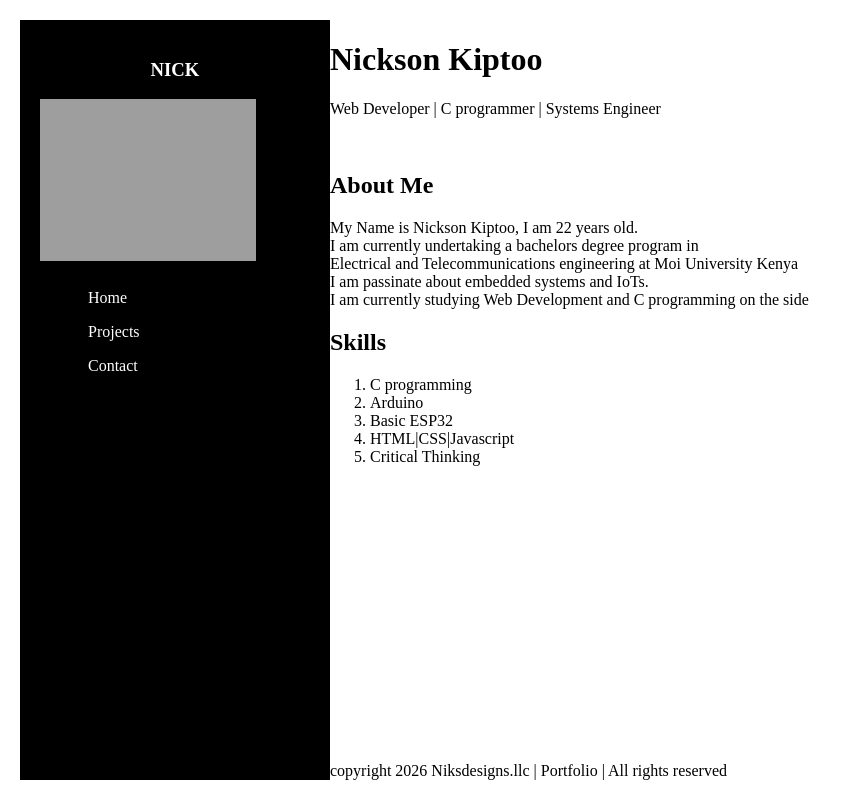
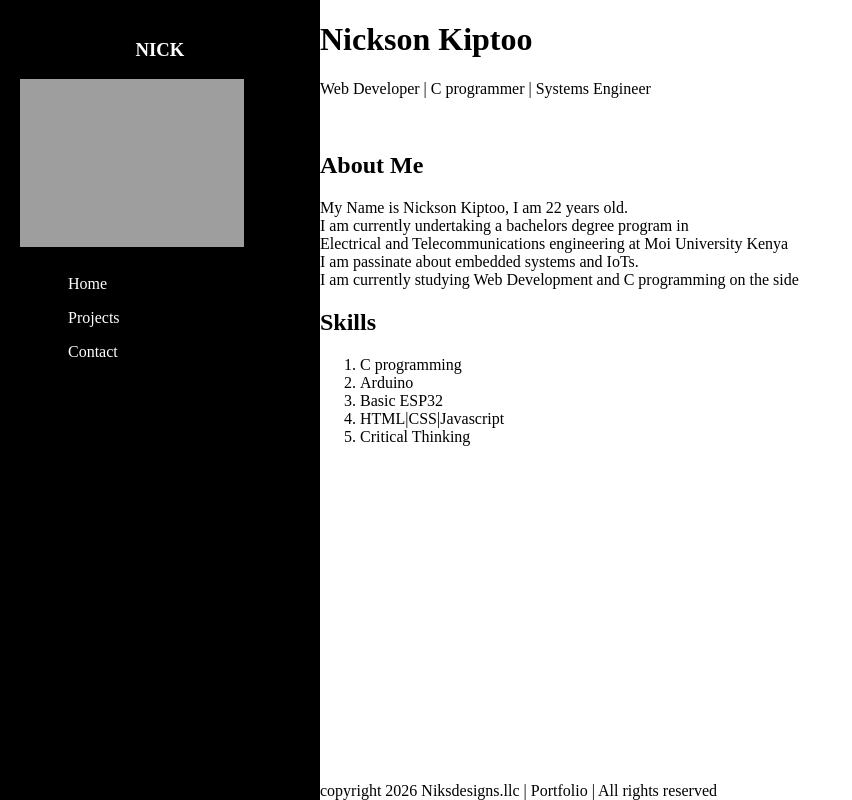
Before and after one commit to nicksonkiptoo/Niks-Portfolio, a plain HTML site: page index.html in a window 1280 px wide. Shown: the whole page, without its empty margins (0-852 px from the left). Drawn offline with Linux system fonts and the light colour scheme.

Commit message:
Update index.css

```diff
--- a/index.css
+++ b/index.css
@@ -8,9 +8,11 @@ html, body{
     width: 100%;
 }
 .view {
-    padding: 20px;
+    max-width: 100%;
+    box-sizing: border-box;
     display: flex;
     height: 100vh;
+    padding: 0;
 }
 
 .sidebar-frame {
```
